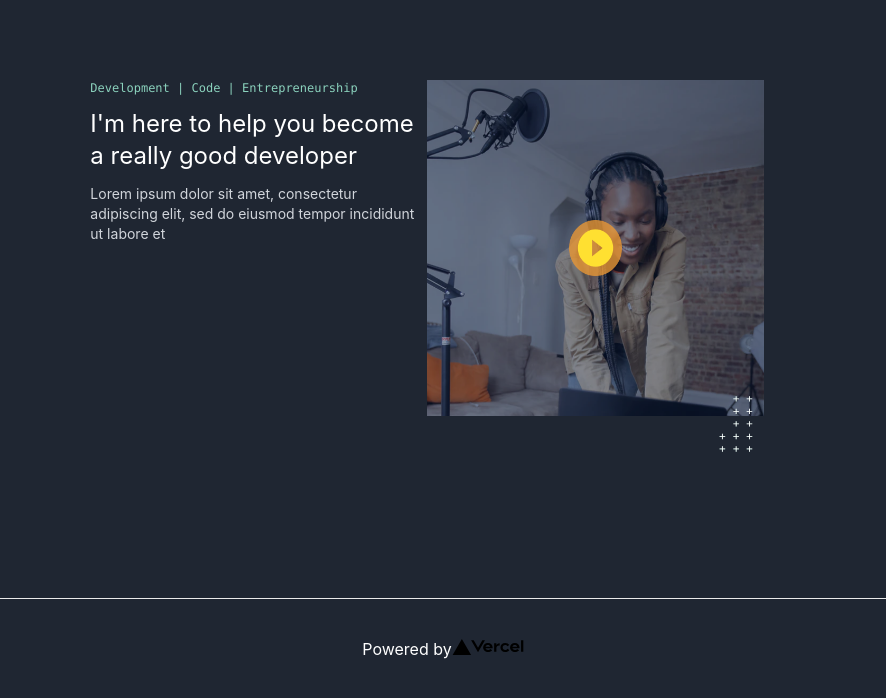
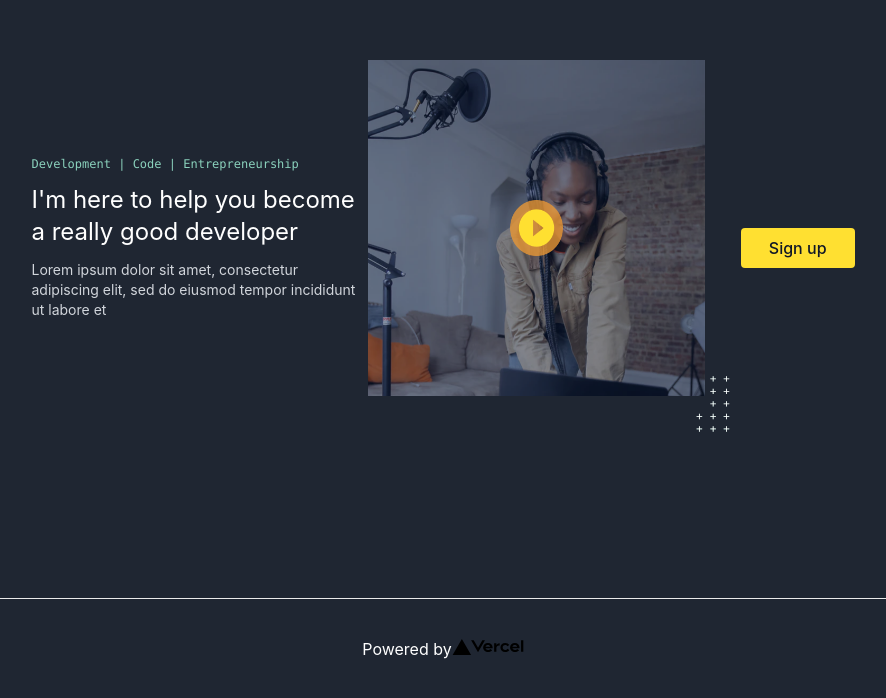
Before and after one commit to rhiannonmonks/notjustdev, a Next.js app: page / in a window 1280 px wide. Shown: the part 102-800 px from the top of the page, without its empty margins (197-1083 px from the left). Built offline with nearby package versions, Linux system fonts and the light colour scheme.

Commit message:
completed the button component

```diff
--- a/components/Button.tsx
+++ b/components/Button.tsx
@@ -1,9 +1,15 @@
 import React from 'react'
+import Link from 'next/link';
 
-export default function Button() {
+interface ButtonProps {
+  href: string,
+  text: string,
+}
+
+export default function Button({text, href}: ButtonProps ) {
   return (
-    <div>
-
-    </div>
+    <Link href={href}>
+      <a className="bg-primary block py-2 px-7 rounded text-gray-900 font-medium">{text}</a>
+    </Link>
   )
 }
--- a/pages/index.tsx
+++ b/pages/index.tsx
@@ -1,6 +1,7 @@
 import Head from 'next/head'
 import Image from 'next/image'
 import styles from '../styles/Home.module.css'
+import Button from '../components/Button';
 
 export default function Home() {
   return (
@@ -13,7 +14,7 @@ export default function Home() {
 
   <main className={styles.main}>
         {/* Hero */}
-  <div  className="flex flex-col md:flex-row p-5 max-w-screen-xl">
+  <div  className="flex flex-col md:flex-row p-5 max-w-screen-xl items-center">
          {/* Taglines */}
     <div className="flex-1 mb-5">
       <p className="text-xs text-secondary font-mono">Development | Code | Entrepreneurship</p>
@@ -23,8 +24,7 @@ export default function Home() {
     {/* button */ }
     </div >
     { /* Video */ }
-        <div className="flex-1 justify-center items-center mr-8">
-            <div className="flex-1 relative">
+        <div className="flex-1 relative justify-center items-center pr-9 mb-10 w-full">
               <Image
                 src="/images/video_img.png" // Route of the image file
                 height={144} // Desired size with correct aspect ratio
@@ -40,10 +40,13 @@ export default function Home() {
                 alt="profile image"
                 layout="responsive"
               />
-            </div>
           </div>
         </div>
+        <div>
+        <Button href="" text="Sign up"/>
+        </div>
       </div>
+
       </main>
 
       <footer className={styles.footer}>
```
